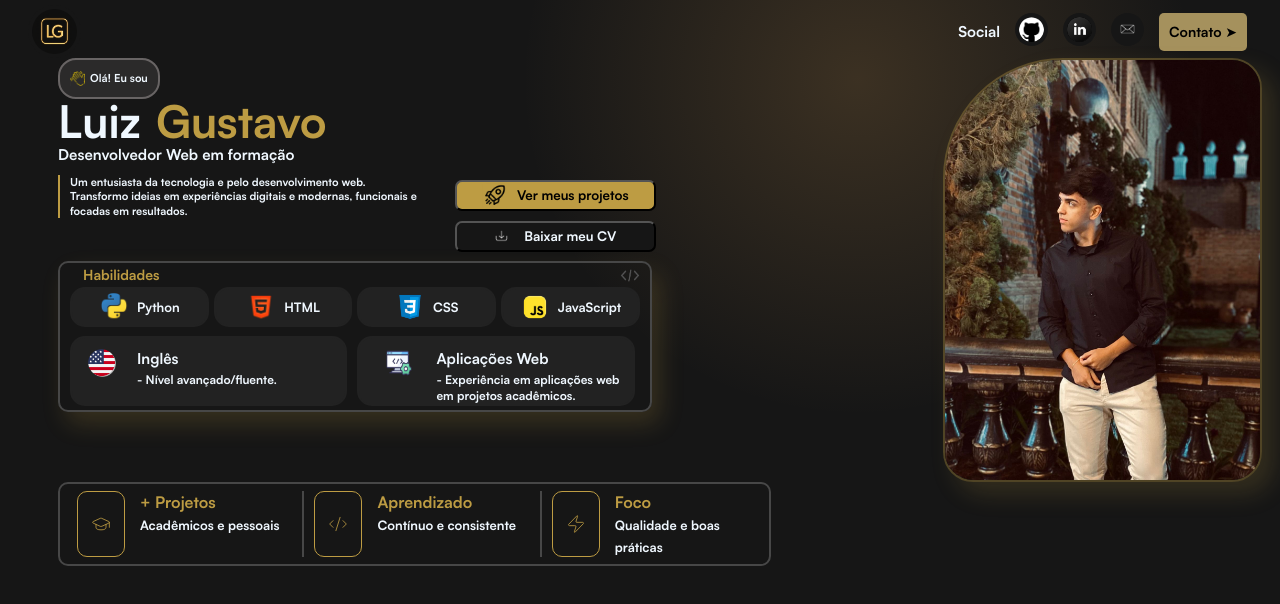
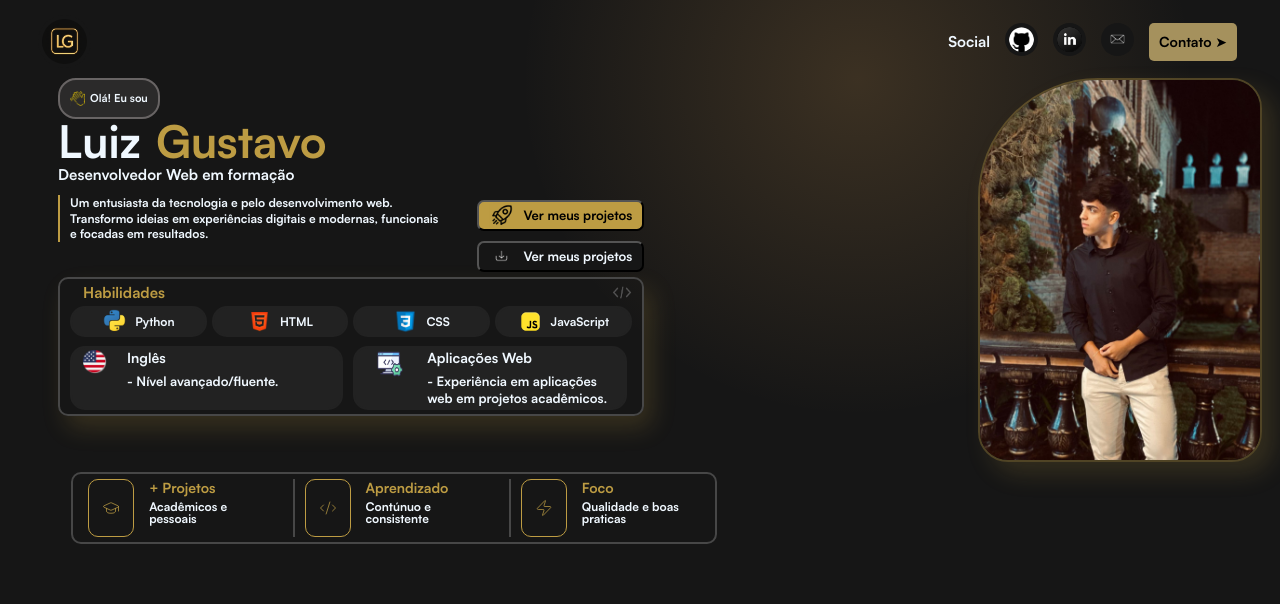
Before and after one commit to lluizgustavo/lluizgustavo.github.io, a plain HTML site: page index.html in a window 1280 px wide. Drawn offline with Linux system fonts and the light colour scheme.

Commit message:
Creating a media queria querie for bigger layouts.

```diff
--- a/index.html
+++ b/index.html
@@ -37,11 +37,11 @@
                     <div class="about-sub-container">
                         <button id="projects">
                             <img class="rocket-and-download" src="assets/img/rocket.png" alt="">
-                            Ver meus projetos
+                            <span>Ver meus projetos</span>
                         </button>
                         <button id="cv">
                             <img class="rocket-and-download" src="assets/img/download.png" alt="">
-                            Baixar meu CV
+                            <span>Ver meus projetos</span>
                         </button>
                     </div>
                 </div>
@@ -81,20 +81,18 @@
         <footer class="footer-container">
             <img class="footer-card" src="assets/img/graduation-cap.svg" alt="">
             <div>
-                <h4>+ Projetos</h4>
-                <span>Acadêmicos e pessoais</span>
+                <div class="footer-titles">+ Projetos</div>
+                <p>Acadêmicos e pessoais</p>
             </div>
                 <img class="footer-card" src="assets/img/code-xml.svg" alt="">
             <div>
-                <h4>Aprendizado</h4>
-                <span>Contínuo e consistente</span>
+                <div class="footer-titles">Aprendizado</div>
+                <p>Contúnuo e consistente</p>
             </div>
                 <img class="footer-card" src="assets/img/bolt.svg" alt="">
             <div>
-                <h4>Foco</h4>
-                <span>Qualidade e boas práticas</span>
-            </div>
-
+                <div class="footer-titles">Foco</div>
+                <p>Qualidade e boas praticas</p>
         </footer>
     </main>
     <script src="script.js"></script>
--- a/style.css
+++ b/style.css
@@ -198,7 +198,7 @@ nav {
 .span-abilities {
     display: flex;
     font-family: "Satoshi", sans-serif;
-    font-size: 14px;
+    font-size: 15px;
     padding: 0;
     padding-left: 10px;
     justify-content: space-between;
@@ -221,8 +221,8 @@ nav {
     padding-left: 15px;
     padding-right: 15px;
     margin-bottom: 4px;
+    font-size: 13px;
     font-family: "Satoshi", sans-serif;
-    font-size: 13px;
     background-color: rgb(34, 34, 34);
     flex: 1;
     justify-content: center;
@@ -258,13 +258,13 @@ nav {
 
 .language-info h4{
     margin: 0;
-    font-size: 15px;
+    font-size: 16px;
 }
 
 .language-info p{
     margin: 0;
     padding-top: 3px;
-    font-size: 12px;
+    font-size: 13px;
 }
 
 .cards-sub-container .card:last-child .card-image{
@@ -299,15 +299,19 @@ footer div:last-child{
     padding-right: 0;
 }
 
-footer div h4 {
+footer div .footer-titles {
+    font-size: 15px;
     padding: 0;
     margin:0;
     color: rgb(189, 156, 67);
     width: fit-content;
+    border-right: none;
 }
 
-footer div span {
+footer div p {
     font-size: 13px;
+    line-height: 1.0;
+    margin-top: 4px;
     color: aliceblue;
 }
 
@@ -388,9 +392,10 @@ footer .footer-card {
 
 @media (max-width: 1280px) and (min-width: 992px) {
     nav {
-        padding: 0;
+        padding: 10px;
 
     }
+
     body {
         margin-top: 5px;
 
@@ -442,6 +447,96 @@ footer .footer-card {
     }
 
     .about-me {
-        font-size: 11px;
+        font-size: 12px;
     }
+
+    #projects, #cv {
+        width: fit-content;
+        padding-left: 10px;
+        padding-right: 10px;
+    }
+
+    button span {
+        font-size: 13px;
+    }
+
+    .cards-container {
+        margin-top: 0px;
+        padding-left: 10px;
+        padding-right: 10px;
+        border: 2px solid rgb(71, 71, 71);
+        border-radius: 10px;
+        box-shadow: 8px 12px 24px rgba(189, 156, 67, 0.2);
+        width: 65%;
+        max-width:680px;
+        padding-bottom: 0;
+    }
+
+    footer {
+        padding: 7px;
+        padding-bottom: 0;
+        display: flex;
+        font-family: "Satoshi", sans-serif;
+        border: 2px solid rgb(71, 71, 71);
+        border-radius: 10px;
+        width: 55%;
+        margin-top: 10px;
+        margin-right: 0;
+        margin-bottom: 0;
+        margin-left: 5%;
+    }
+
+    .card {
+    padding: 1px;
+    padding-left: 10px;
+    padding-right: 10px;
+    margin-bottom: 4px;
+    font-size: 12px;
+    }
+
+    .language-info h4{
+    margin: 0;
+    margin-bottom: 3px;
+    font-size: 14px;
+    }
+
+    .card-image {
+    width: 25px;
+    padding-right: 8px;
+    }
+
+    .footer-container {
+        padding: 5px;
+        width: 50%;
+        margin-left: 5%;
+    }
+
+    footer div .footer-titles {
+    font-size: 14px;
+    padding: 0;
+    margin:0;
+    color: rgb(189, 156, 67);
+    width: fit-content;
+    border-right: none;
+    }
+
+    footer div p {
+        font-size: 12px;
+        margin-top: 4px;
+    }
+
+    .hero-image {
+        flex:0 0 350px;
+    }
+
+    .hero-image img{
+        width: 280px;
+        height: 380px;
+        margin-right: 10px;
+    }
+
+    .footer-card {
+        width: 18px;
+    }
+
 }
```
